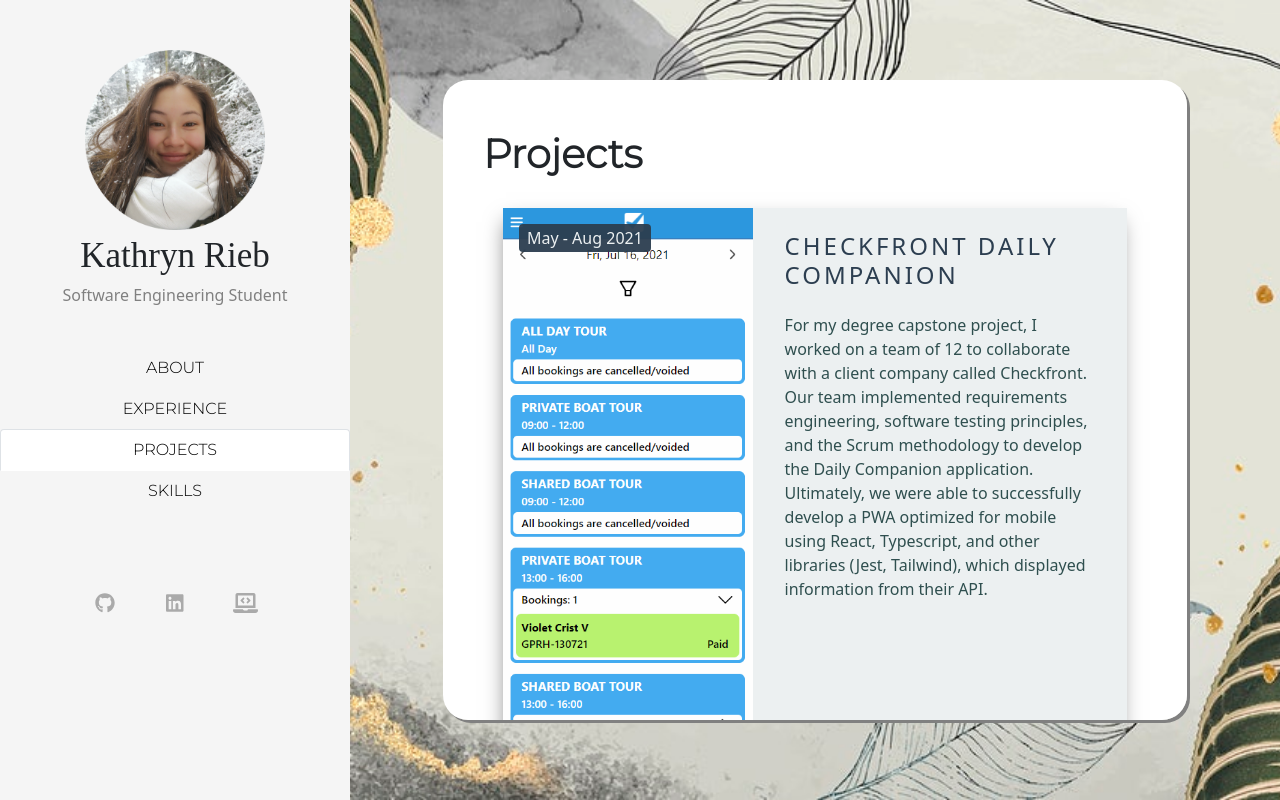
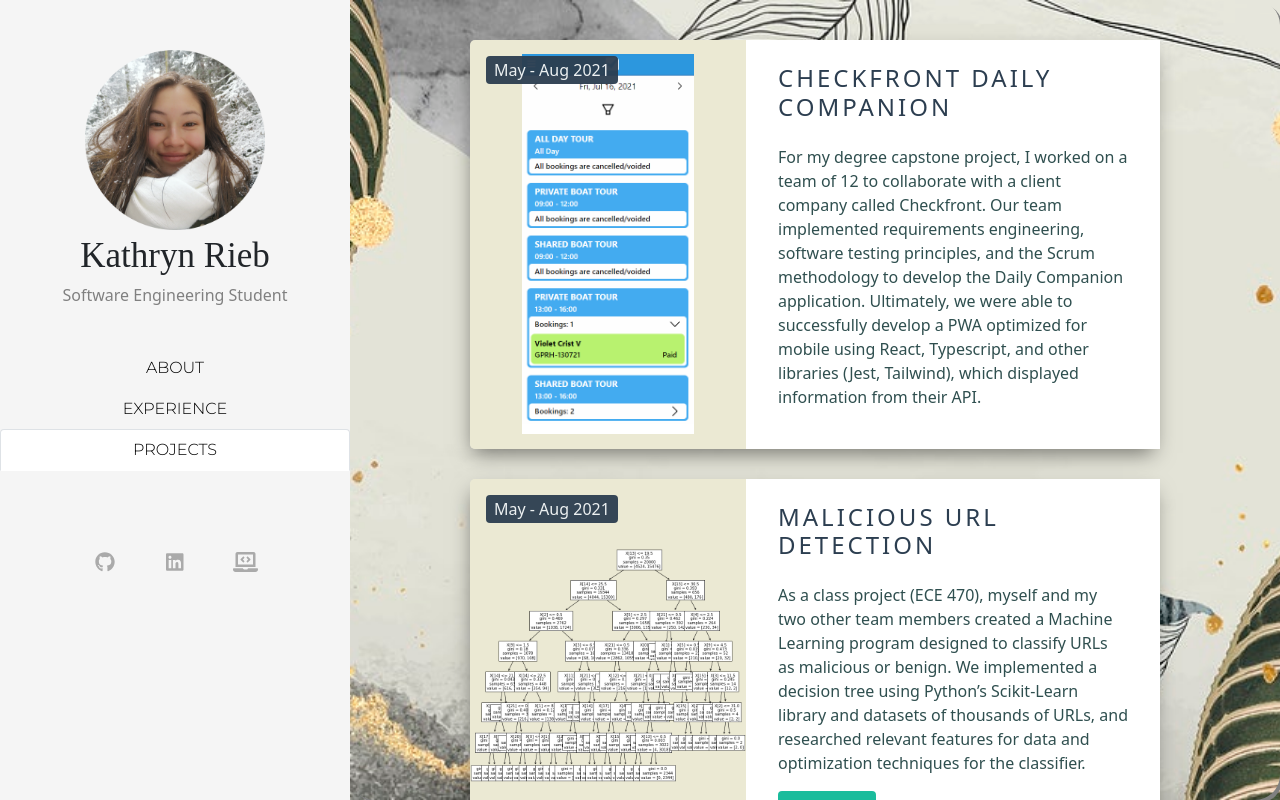
Before and after one commit to kanrieb/kanrieb.github.io, a React (Create React App) app: page /kathryn-rieb/projects in a window 1280 px wide. Built offline with nearby package versions, Linux system fonts and the light colour scheme; a web font is replaced by a local one.

Commit message:
changed it up

```diff
--- a/src/App.css
+++ b/src/App.css
@@ -167,7 +167,7 @@
 }
 
 .card-container > div {
-  margin-top: 30px;
+  margin-bottom: 30px;
 }
 .pictureContainer {
   position: relative;
@@ -181,14 +181,14 @@
   justify-content: center;
 }
 .projectPicture {
-  height: 100%;
+  max-height: 380px;
   width: 100%;
   object-fit: contain;
 }
 
 .projectDesc {
   padding: 1.5rem 2rem;
-  background-color: #ecf0f1;
+  background-color: rgb(255, 255, 255);
   color: darkslategrey;
 }
 
--- a/src/App.js
+++ b/src/App.js
@@ -32,10 +32,10 @@
     path: "/kathryn-rieb/projects",
     main: () => <ProjectsPage />,
   },
-  {
-    path: "/kathryn-rieb/skills",
-    main: () => <SkillsPage />,
-  },
+  // {
+  //   path: "/kathryn-rieb/skills",
+  //   main: () => <SkillsPage />,
+  // },
 ];
 
 function App() {
@@ -76,11 +76,9 @@
                     {/* <Icon name="tag" /> */}
                     PROJECTS
                   </Nav.Link>
-                  <Nav.Link href="/kathryn-rieb/skills">
-                    {" "}
-                    {/* <Icon name="sun" /> */}
+                  {/* <Nav.Link href="/kathryn-rieb/skills">
                     SKILLS
-                  </Nav.Link>
+                  </Nav.Link> */}
                 </Nav>
               </div>
               <div class="social-container">
--- a/src/pages/aboutMe.js
+++ b/src/pages/aboutMe.js
@@ -2,6 +2,7 @@
 import "../App.css";
 import Wrapper from "../components/wrapper.js";
 import surf from "../images/surfing.png";
+import hiking from "../images/hiking.jpg";
 import "@fortawesome/fontawesome-free/js/all.js";
 
 //include skills here too!
@@ -10,7 +11,7 @@
     <Wrapper>
       <div class="flex-about">
         <div class="about-col">
-          <img src={surf} alt="Surfing in Tofino" class="aboutImg" />
+          <img src={hiking} alt="Surfing in Tofino" class="aboutImg" />
         </div>
         <div class="about-col">
           <div class="about-text">
--- a/src/pages/projects.js
+++ b/src/pages/projects.js
@@ -2,9 +2,9 @@
 import { ProductCard } from "react-ui-cards";
 import "../App.css";
 import Wrapper from "../components/wrapper.js";
+import { Background } from "../components/wrapper.js";
 import goodfriend0 from "../images/project-pictures/goodfriend0.jpeg";
 import checkfront from "../images/project-pictures/checkfront.png";
-
 import tree from "../images/project-pictures/decision-tree.png";
 
 export function ProfileCard({
@@ -43,12 +43,21 @@
 //include skills here too!
 const ProjectsPage = () => {
   return (
-    <Wrapper>
-      <div class="box">
-        <h1>
-          <b>Projects</b>
-        </h1>
-
+    <Background>
+      <div
+        class="box"
+        style={{
+          position: "relative",
+          height: "100vh",
+          width: "100%",
+          textAlign: "left",
+          borderRadius: "25px",
+          boxShadow: "3px 3px grey",
+          overflowY: "auto",
+          paddingRight: "100px",
+          paddingLeft: "100px",
+        }}
+      >
         <div className="card-container">
           <ProfileCard
             title="Checkfront Daily Companion"
@@ -84,7 +93,7 @@
           />
         </div>
       </div>
-    </Wrapper>
+    </Background>
   );
 };
 
```
Also changed, not shown: 1 other file (tests, documents, lock files or other folders).
